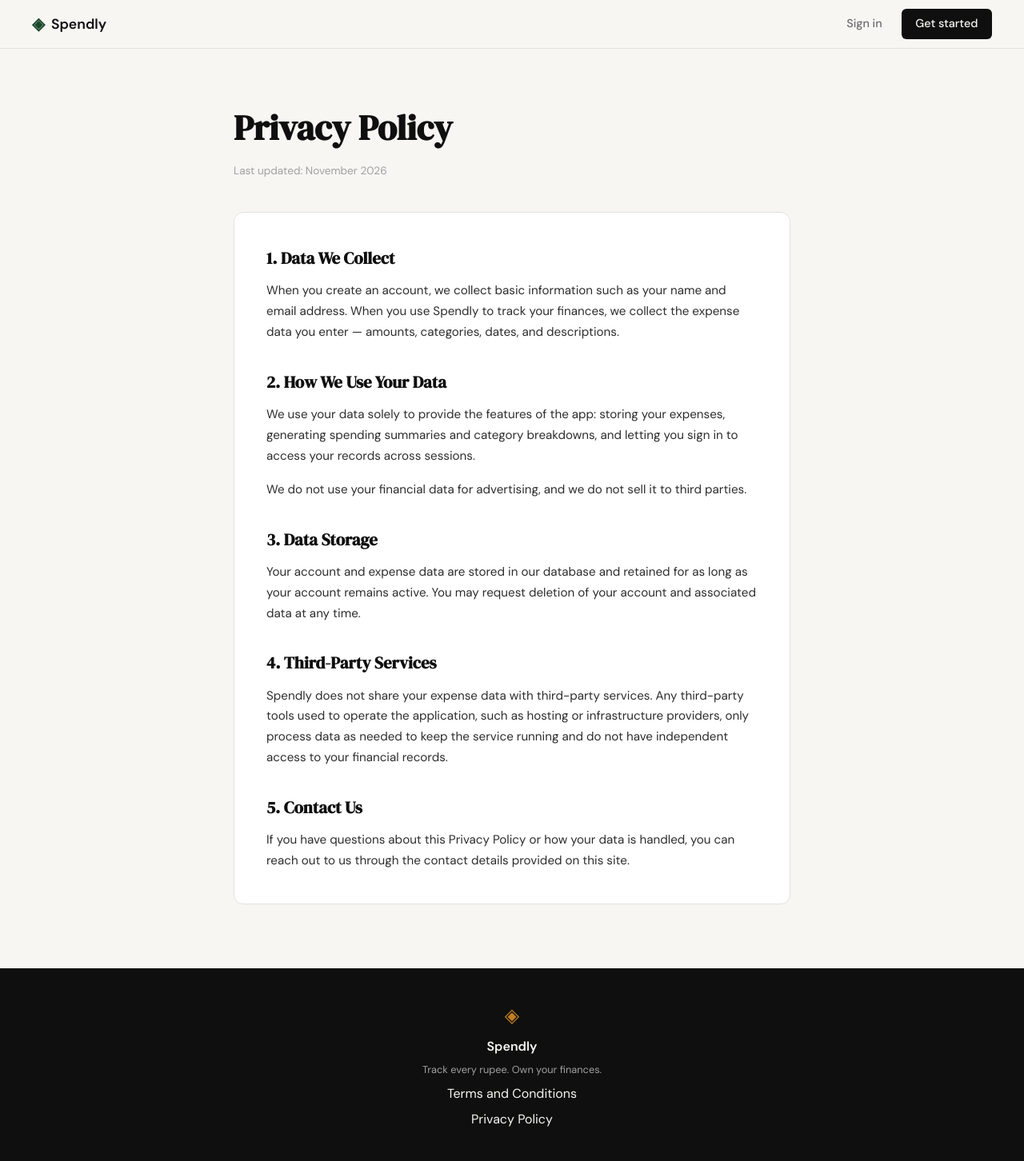
After one commit to osama-github-web/Spendly, a Flask app: page /privacy in a window 1280 px wide. The commit adds this page. Shown: the whole page at 80% size. Run offline with Flask 3, Linux system fonts and the light colour scheme.

Commit message:
landing: add privacy policy page and route

```diff
--- a/app.py
+++ b/app.py
@@ -20,6 +20,16 @@ def register():
 @app.route("/login")
 def login():
     return render_template("login.html")
+
+
+@app.route("/terms")
+def terms():
+    return render_template("terms.html")
+
+
+@app.route("/privacy")
+def privacy():
+    return render_template("privacy.html")
 
 
 # ------------------------------------------------------------------ #
--- a/prompts.txt
+++ b/prompts.txt
@@ -8,7 +8,9 @@ Point both to "#" as placeholder hrefs since the pages don't exist yet.
 
 Do not modify anything else on the page.
 
-git commit -m "landing: add terms and privacy links to footer”
+git commit -m "landing: add terms and privacy links to footer"
+
+
 
 Create a "Terms and Conditions" page for Spendly.
 
@@ -39,7 +41,7 @@ Match the style of terms.html.
 footer link href from "#" to "/privacy".
 4. Make sure the appearance looks like the website's theme
 
-git commit -m "landing: add privacy policy page and route”
+git commit -m "landing: add privacy policy page and route"
 
 I've attached a screenshot of the updated Spendly hero section design.
 
--- a/static/css/style.css
+++ b/static/css/style.css
@@ -478,6 +478,55 @@ a { color: inherit; text-decoration: none; }
 .auth-switch a:hover { text-decoration: underline; }
 
 /* ------------------------------------------------------------------ */
+/* Legal pages                                                         */
+/* ------------------------------------------------------------------ */
+
+.legal-section {
+    padding: 4rem 2rem 5rem;
+    max-width: 760px;
+    margin: 0 auto;
+}
+
+.legal-title {
+    font-family: var(--font-display);
+    font-size: clamp(2rem, 4vw, 2.75rem);
+    color: var(--ink);
+    margin-bottom: 0.5rem;
+}
+
+.legal-updated {
+    font-size: 0.85rem;
+    color: var(--ink-faint);
+    margin-bottom: 2.5rem;
+}
+
+.legal-card {
+    background: var(--paper-card);
+    border: 1px solid var(--border);
+    border-radius: var(--radius-md);
+    padding: 2.5rem;
+}
+
+.legal-card h2 {
+    font-family: var(--font-display);
+    font-size: 1.3rem;
+    color: var(--ink);
+    margin-top: 2rem;
+    margin-bottom: 0.75rem;
+}
+
+.legal-card h2:first-child { margin-top: 0; }
+
+.legal-card p {
+    font-size: 0.95rem;
+    color: var(--ink-soft);
+    line-height: 1.7;
+    margin-bottom: 1rem;
+}
+
+.legal-card p:last-child { margin-bottom: 0; }
+
+/* ------------------------------------------------------------------ */
 /* Footer                                                              */
 /* ------------------------------------------------------------------ */
 
--- a/templates/base.html
+++ b/templates/base.html
@@ -34,6 +34,8 @@
             <span class="brand-icon">◈</span>
             <span class="footer-name">Spendly</span>
             <p class="footer-copy">Track every rupee. Own your finances.</p>
+            <a href="{{ url_for('terms') }}">Terms and Conditions</a>
+            <a href="{{ url_for('privacy') }}">Privacy Policy</a>
         </div>
     </footer>
 
--- /dev/null
+++ b/templates/privacy.html
@@ -0,0 +1,32 @@
+{% extends "base.html" %}
+
+{% block title %}Privacy Policy — Spendly{% endblock %}
+
+{% block content %}
+
+<section class="legal-section">
+    <div class="legal-inner">
+        <h1 class="legal-title">Privacy Policy</h1>
+        <p class="legal-updated">Last updated: November 2026</p>
+
+        <div class="legal-card">
+            <h2>1. Data We Collect</h2>
+            <p>When you create an account, we collect basic information such as your name and email address. When you use Spendly to track your finances, we collect the expense data you enter — amounts, categories, dates, and descriptions.</p>
+
+            <h2>2. How We Use Your Data</h2>
+            <p>We use your data solely to provide the features of the app: storing your expenses, generating spending summaries and category breakdowns, and letting you sign in to access your records across sessions.</p>
+            <p>We do not use your financial data for advertising, and we do not sell it to third parties.</p>
+
+            <h2>3. Data Storage</h2>
+            <p>Your account and expense data are stored in our database and retained for as long as your account remains active. You may request deletion of your account and associated data at any time.</p>
+
+            <h2>4. Third-Party Services</h2>
+            <p>Spendly does not share your expense data with third-party services. Any third-party tools used to operate the application, such as hosting or infrastructure providers, only process data as needed to keep the service running and do not have independent access to your financial records.</p>
+
+            <h2>5. Contact Us</h2>
+            <p>If you have questions about this Privacy Policy or how your data is handled, you can reach out to us through the contact details provided on this site.</p>
+        </div>
+    </div>
+</section>
+
+{% endblock %}
```
Also changed, not shown: templates/terms.html (added, +34 -0 lines).
